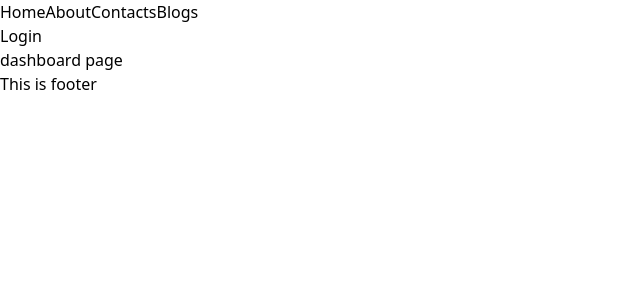
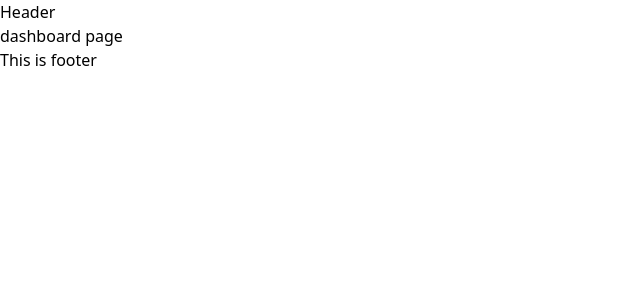
Before and after one commit to Barshonwebdev/next-prac-2, a Next.js app: page /dashboard in a window 1280 px wide. Shown: the top 300 px of the page, without its empty margins (0-640 px from the left). Built offline with nearby package versions, Linux system fonts and the light colour scheme.

Commit message:
conditional layout

```diff
--- a/src/components/Navbar.jsx
+++ b/src/components/Navbar.jsx
@@ -10,6 +10,7 @@ const Navbar = () => {
     const handler=()=>{
         router.push('/login')
     }
+
     const links=[
         {
             title:'Home',
@@ -28,6 +29,8 @@ const Navbar = () => {
             path:'/blogs'
         },
     ]
+    if (pathName.includes('dashboard'))
+        return <div className='bg-green-500 text-white'>Header</div>
     return (
         <div className='bg-red-500 py-5 flex justify-between'>
             <ul className='flex justify-center space-x-4 text-white text-2xl'>
```
